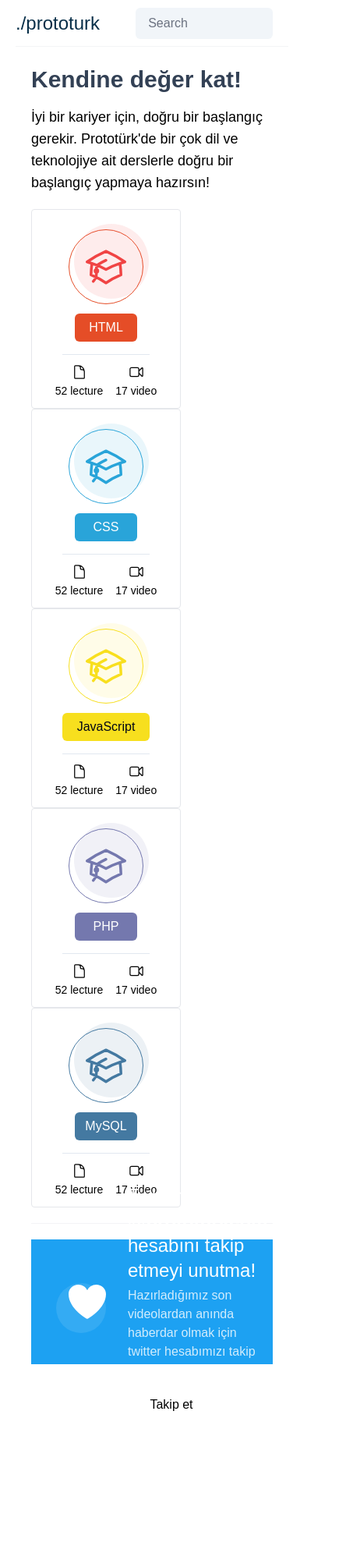
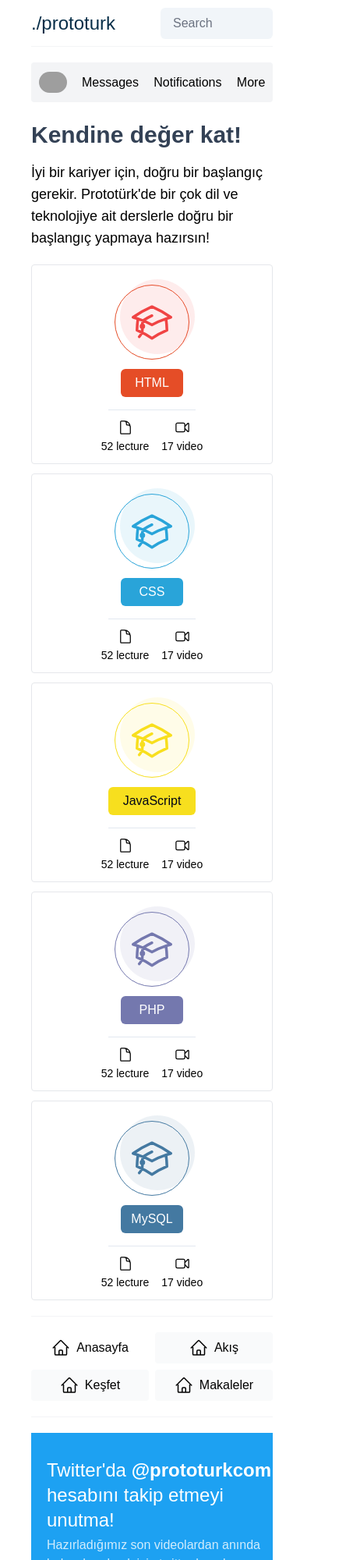
Before and after one commit to Canertsz/tailwind-UI-test, a website: page src/index.html in a window 390 px wide. Shown: the top 2000 px of the page at 78% size, 444 px wide, since content can reach past the window. Before the commit the page ends 1821 px from the top, so only its background shows below. Drawn offline with Linux system fonts and the light colour scheme; grey boxes are pictures that could not be loaded.

Commit message:
major responsive bugs fixed

```diff
--- a/src/index.html
+++ b/src/index.html
@@ -8,7 +8,7 @@
 <body class="bg-white dark:bg-zinc-900 h-full flex flex-col">
 
   <!-- Header -->
-  <div class="h-15 mx-5 border-b border-gray-100 dark:border-gray-800 flex justify-between items-center shrink-0">
+  <div class="h-15 mx-10 lg:mx-5 border-b border-gray-100 dark:border-gray-800 flex justify-between items-center shrink-0">
     <div class="inline-flex items-center">
       <a class="text-2xl font-medium text-sky-950 dark:text-white" href="">
         ./prototurk
@@ -18,15 +18,15 @@
       </span>
     </div>
     <form>
-      <input class="w-44 md:w-96 lg:w-150 h-10 px-4 bg-slate-100 dark:bg-zinc-800 placeholder-gray-500 focus:outline-none  focus:ring-1 focus:ring-zinc-700 focus:transition-colors rounded-md" placeholder="Search" type="text">
+      <input class="w-36 md:w-96 lg:w-150 h-10 px-4 bg-slate-100 dark:bg-zinc-800 placeholder-gray-500 focus:outline-none  focus:ring-1 focus:ring-zinc-700 focus:transition-colors rounded-md" placeholder="Search" type="text">
     </form>
 
     <button onclick="openModal()" class="h-10 w-24 bg-slate-700 rounded-md text-white hidden">Sign In</button>
 
-    <div class="group relative">
-      <button class="flex justify-center items-center bg-gray-100 opacity-80 p-2 h-10 rounded invisible lg:visible">
+    <div class="group relative hidden lg:block z-10">
+      <button class="flex justify-center items-center bg-gray-100 dark:bg-zinc-800 opacity-80 p-2 h-10 rounded">
         <img src="https://avatars.githubusercontent.com/u/64376593?v=4" width="28" height="28" class="rounded-full mr-2">
-        <span class="text-zinc-800">Canertsz</span>
+        <span class="text-zinc-800 dark:text-white">Canertsz</span>
       </button>
       <div class="hidden group-focus-within:block absolute bg-gray-100 w-32 py-2 px-2 mt-2 rounded">
         <a class="hover:bg-gray-200 block rounded py-1 transition-colors" href="">
@@ -56,6 +56,15 @@
   </div>
   <!-- Header Ends -->
 
+  <!-- Only Mobile -->
+  <div class="bg-gray-100 dark:bg-zinc-800 dark:text-white mx-10 mt-5 rounded flex justify-around items-center lg:hidden">
+    <img src="https://avatars.githubusercontent.com/u/64376593?v=4" width="36" height="36" class="rounded-full my-3">
+    <a href="">Messages</a>
+    <a href="">Notifications</a>
+    <a href="">More</a>
+  </div>
+  <!-- Only Mobile -->
+
 <!-- Main -->
 <main class="flex flex-auto">
 
@@ -65,10 +74,14 @@
       <a class = "flex items-center h-10 rounded px-4 mx-2 text-md hover:bg-slate-100 transition-colors dark:text-lecture dark:hover:bg-zinc-800" href="">Akış</a>
       <a class = "flex items-center h-10 rounded px-4 mx-2 text-md hover:bg-slate-100 transition-colors dark:text-lecture dark:hover:bg-zinc-800" href="">Keşfet</a>
       <a class = "flex items-center h-10 rounded px-4 mx-2 text-md hover:bg-slate-100 transition-colors dark:text-lecture dark:hover:bg-zinc-800" href="">Makaleler</a>
-      <div class="flex items-center justify-between">
-        <a class = "flex items-center h-10 rounded px-4 mx-2 text-md hover:bg-slate-100 transition-colors  dark:text-lecture dark:hover:bg-zinc-800" href="">Soru & Cevap</a>
+      <a class = "flex items-center h-10 rounded px-4 mx-2 text-md hover:bg-slate-100 transition-colors dark:text-lecture dark:hover:bg-zinc-800" href="">
+        <span>Soru & Cevap</span>
+        <span class="ml-auto text-[8px] bg-red-600 text-white py-1 px-2 rounded">YENİ</span>
+      </a>
+      <!-- <div class="flex items-center justify-between hover:bg-slate-100 dark:hover:bg-zinc-800">
+        <a class = "flex items-center h-10 rounded px-4 mx-2 text-md transition-colors  dark:text-lecture" href="">Soru & Cevap</a>
         <p class="mr-8 text-xs text-white bg-red-600 p-1 rounded">YENİ</p>
-      </div>
+      </div> -->
     </nav>
 
     <a href="" class="mt-auto bg-slate-700 text-white mx-2 mb-2 p-3 rounded-md flex">Uygulamayı Yükle</a>
@@ -87,8 +100,8 @@
         <h1 class="text-3xl font-bold text-slate-700 dark:text-white">Kendine değer kat!</h1>
         <p class="mt-4 text-lg font-light dark:text-slate-200">İyi bir kariyer için, doğru bir başlangıç gerekir. Prototürk'de bir çok dil ve teknolojiye ait derslerle doğru bir başlangıç yapmaya hazırsın!</p>
       </div>
-      <div class="flex flex-wrap justify-between mt-5">
-        <div class="border-solid border-[1px] border-gray-200 rounded w-48 h-64 flex flex-col items-center justify-center hover:border-gray-300 dark:border-zinc-700 dark:hover:border-gray-600 dark:transition-colors">
+      <div class="flex flex-wrap justify-between mt-2">
+        <div class="border-solid border-[1px] border-gray-200 rounded w-full md:w-48 h-64 mt-3 flex flex-col items-center justify-center hover:border-gray-300 dark:border-zinc-700 dark:hover:border-gray-600 dark:transition-colors">
           <div class="mt-3 inline-flex items-center justify-center w-24 h-24 rounded-full border-solid border-[1px] border-orange relative">
             <span class="absolute -top-2 -right-2 w-24 h-24 bg-red-500 rounded-full opacity-10"></span>
             <svg xmlns="http://www.w3.org/2000/svg" fill="none" viewBox="0 0 24 24" stroke-width="1.5" stroke="currentColor" class="text-red-500 w-14 h-14">
@@ -112,7 +125,7 @@
             </div>
           </div>
         </div>
-        <div class="border-solid border-[1px] border-gray-200 rounded w-48 h-64 flex flex-col items-center justify-center hover:border-gray-300 dark:border-zinc-700 dark:hover:border-gray-600 dark:transition-colors">
+        <div class="border-solid border-[1px] border-gray-200 rounded w-full md:w-48 h-64 mt-3 flex flex-col items-center justify-center hover:border-gray-300 dark:border-zinc-700 dark:hover:border-gray-600 dark:transition-colors">
           <div class="mt-3 inline-flex items-center justify-center w-24 h-24 rounded-full border-solid border-[1px] border-blue relative">
             <span class="absolute -top-2 -right-2 w-24 h-24 bg-blue rounded-full opacity-10"></span>
             <svg xmlns="http://www.w3.org/2000/svg" fill="none" viewBox="0 0 24 24" stroke-width="1.5" stroke="currentColor" class="text-blue w-14 h-14">
@@ -136,7 +149,7 @@
             </div>
           </div>
         </div>
-        <div class="border-solid border-[1px] border-gray-200 rounded w-48 h-64 flex flex-col items-center justify-center hover:border-gray-300 dark:border-zinc-700 dark:hover:border-gray-600 dark:transition-colors">
+        <div class="border-solid border-[1px] border-gray-200 rounded w-full md:w-48 h-64 mt-3 flex flex-col items-center justify-center hover:border-gray-300 dark:border-zinc-700 dark:hover:border-gray-600 dark:transition-colors">
           <div class="mt-3 inline-flex items-center justify-center w-24 h-24 rounded-full border-solid border-[1px] border-yellow relative">
             <span class="absolute -top-2 -right-2 w-24 h-24 bg-yellow rounded-full opacity-10"></span>
             <svg xmlns="http://www.w3.org/2000/svg" fill="none" viewBox="0 0 24 24" stroke-width="1.5" stroke="currentColor" class="text-yellow w-14 h-14">
@@ -160,7 +173,7 @@
             </div>
           </div>
         </div>
-        <div class="border-solid border-[1px] border-gray-200 rounded w-48 h-64 flex flex-col items-center justify-center hover:border-gray-300 dark:border-zinc-700 dark:hover:border-gray-600 dark:transition-colors">
+        <div class="border-solid border-[1px] border-gray-200 rounded w-full md:w-48 h-64 mt-3 flex flex-col items-center justify-center hover:border-gray-300 dark:border-zinc-700 dark:hover:border-gray-600 dark:transition-colors">
           <div class="mt-3 inline-flex items-center justify-center w-24 h-24 rounded-full border-solid border-[1px] border-purple relative">
             <span class="absolute -top-2 -right-2 w-24 h-24 bg-purple rounded-full opacity-10"></span>
             <svg xmlns="http://www.w3.org/2000/svg" fill="none" viewBox="0 0 24 24" stroke-width="1.5" stroke="currentColor" class="text-purple w-14 h-14">
@@ -184,7 +197,7 @@
             </div>
           </div>
         </div>
-        <div class="border-solid border-[1px] border-gray-200 rounded w-48 h-64 flex flex-col items-center justify-center hover:border-gray-300 dark:border-zinc-700 dark:hover:border-gray-600 dark:transition-colors">
+        <div class="border-solid border-[1px] border-gray-200 rounded w-full md:w-48 h-64 mt-3 flex flex-col items-center justify-center hover:border-gray-300 dark:border-zinc-700 dark:hover:border-gray-600 dark:transition-colors">
           <div class="mt-3 inline-flex items-center justify-center w-24 h-24 rounded-full border-solid border-[1px] border-navy relative">
             <span class="absolute -top-2 -right-2 w-24 h-24 bg-navy rounded-full opacity-10"></span>
             <svg xmlns="http://www.w3.org/2000/svg" fill="none" viewBox="0 0 24 24" stroke-width="1.5" stroke="currentColor" class="text-navy w-14 h-14">
@@ -209,13 +222,45 @@
           </div>
         </div>
       </div>
-      <div class="divide-y divide-current bg-gray-100 dark:bg-slate-800 h-[1px] mt-5 "></div>
-      <div class="flex mt-5 w-full h-40 bg-twitter">
-        <div class="ml-10 flex items-center justify-center relative">
-          <svg xmlns="http://www.w3.org/2000/svg" fill="" viewBox="0 0 24 24" stroke-width="0" stroke="currentColor" class="fill-white w-16 h-16">
+
+      <div class="divide-y divide-current bg-gray-100 dark:bg-slate-800 h-[1px] mt-5 w-full"></div>
+
+      <div class="mt-5 grid gap-2 grid-rows-2 grid-cols-2 lg:hidden">
+
+        <a class="flex items-center justify-center dark:bg-zinc-800 dark:text-white px-3 py-2 rounded hover:bg-gray-300" href="">
+          <svg xmlns="http://www.w3.org/2000/svg" fill="none" viewBox="0 0 24 24" stroke-width="1.5" stroke="currentColor" class="w-6 h-6 mr-2">
+            <path stroke-linecap="round" stroke-linejoin="round" d="M2.25 12l8.954-8.955c.44-.439 1.152-.439 1.591 0L21.75 12M4.5 9.75v10.125c0 .621.504 1.125 1.125 1.125H9.75v-4.875c0-.621.504-1.125 1.125-1.125h2.25c.621 0 1.125.504 1.125 1.125V21h4.125c.621 0 1.125-.504 1.125-1.125V9.75M8.25 21h8.25" />
+          </svg>
+          <span>Anasayfa</span>
+        </a>
+
+        <a class="flex items-center justify-center dark:bg-zinc-800 dark:text-white bg-gray-50 px-3 py-2 rounded hover:bg-gray-100" href="">
+          <svg xmlns="http://www.w3.org/2000/svg" fill="none" viewBox="0 0 24 24" stroke-width="1.5" stroke="currentColor" class="w-6 h-6 mr-2">
+            <path stroke-linecap="round" stroke-linejoin="round" d="M2.25 12l8.954-8.955c.44-.439 1.152-.439 1.591 0L21.75 12M4.5 9.75v10.125c0 .621.504 1.125 1.125 1.125H9.75v-4.875c0-.621.504-1.125 1.125-1.125h2.25c.621 0 1.125.504 1.125 1.125V21h4.125c.621 0 1.125-.504 1.125-1.125V9.75M8.25 21h8.25" />
+          </svg>
+          <span>Akış</span>
+        </a>
+        <a class="flex items-center justify-center dark:bg-zinc-800 dark:text-white bg-gray-50 px-3 py-2 rounded hover:bg-gray-100" href="">
+          <svg xmlns="http://www.w3.org/2000/svg" fill="none" viewBox="0 0 24 24" stroke-width="1.5" stroke="currentColor" class="w-6 h-6 mr-2">
+            <path stroke-linecap="round" stroke-linejoin="round" d="M2.25 12l8.954-8.955c.44-.439 1.152-.439 1.591 0L21.75 12M4.5 9.75v10.125c0 .621.504 1.125 1.125 1.125H9.75v-4.875c0-.621.504-1.125 1.125-1.125h2.25c.621 0 1.125.504 1.125 1.125V21h4.125c.621 0 1.125-.504 1.125-1.125V9.75M8.25 21h8.25" />
+          </svg>
+          <span>Keşfet</span>
+        </a>
+        <a class="flex items-center justify-center dark:bg-zinc-800 dark:text-white bg-gray-50 px-3 py-2 rounded hover:bg-gray-100" href="">
+          <svg xmlns="http://www.w3.org/2000/svg" fill="none" viewBox="0 0 24 24" stroke-width="1.5" stroke="currentColor" class="w-6 h-6 mr-2">
+            <path stroke-linecap="round" stroke-linejoin="round" d="M2.25 12l8.954-8.955c.44-.439 1.152-.439 1.591 0L21.75 12M4.5 9.75v10.125c0 .621.504 1.125 1.125 1.125H9.75v-4.875c0-.621.504-1.125 1.125-1.125h2.25c.621 0 1.125.504 1.125 1.125V21h4.125c.621 0 1.125-.504 1.125-1.125V9.75M8.25 21h8.25" />
+          </svg>
+          <span>Makaleler</span>
+        </a>
+      </div>
+
+      <div class="divide-y divide-current w-full bg-gray-100 dark:bg-slate-800 h-[1px] mt-5"></div>
+
+      <div class="flex mt-5 w-full md:h-60 h-72 bg-twitter">
+        <div class="ml-10 flex items-center justify-center relative hidden lg:flex">
+          <svg xmlns="http://www.w3.org/2000/svg" fill="" viewBox="0 0 24 24" stroke-width="0" stroke="currentColor" class="fill-white w-16 h-16 hidden lg:block">
             <path stroke-linecap="round" stroke-linejoin="round" d="M21 8.25c0-2.485-2.099-4.5-4.688-4.5-1.935 0-3.597 1.126-4.312 2.733-.715-1.607-2.377-2.733-4.313-2.733C5.1 3.75 3 5.765 3 8.25c0 7.22 9 12 9 12s9-4.78 9-12z" />
           </svg>
-          <span class="w-16 h-16 absolute top-14 right-2 bg-white opacity-10 rounded-full "></span>
         </div>
         <div class="flex flex-col justify-center ml-5">
           <div class="text-white text-2xl">Twitter'da <b>@prototurkcom</b> hesabını takip etmeyi unutma!</div>
@@ -223,6 +268,18 @@
           <button class="w-28 px-5 py-2 rounded-md bg-white font-thin mt-3">Takip et</button>
         </div>
       </div>
+
+      <div class="grid grid-cols-2 justify-center items-center mt-5 gap-2 lg:hidden">
+        <a href="" class="flex items-center justify-center bg-black text-white dark:bg-white dark:text-black py-2 rounded">
+          <svg xmlns="http://www.w3.org/2000/svg" viewBox="0 0 24 24" stroke-width="1.5" stroke="currentColor" class="w-5 h-5 mr-2">
+            <path stroke-linecap="round" stroke-linejoin="round" d="M21.752 15.002A9.718 9.718 0 0118 15.75c-5.385 0-9.75-4.365-9.75-9.75 0-1.33.266-2.597.748-3.752A9.753 9.753 0 003 11.25C3 16.635 7.365 21 12.75 21a9.753 9.753 0 009.002-5.998z" />
+          </svg>
+          <span class="dark:hidden" onclick="darkMode()">Dark Mode</span>
+          <span class="hidden dark:block" onclick="darkMode()">Light Mode</span>
+        </a>
+        <span class="flex items-center justify-center bg-slate-700 text-white py-2 rounded">Download the app</span>
+      </div>
+
     </div>
   </section>
 </main>
```
Also changed, not shown: dist/output.css.
